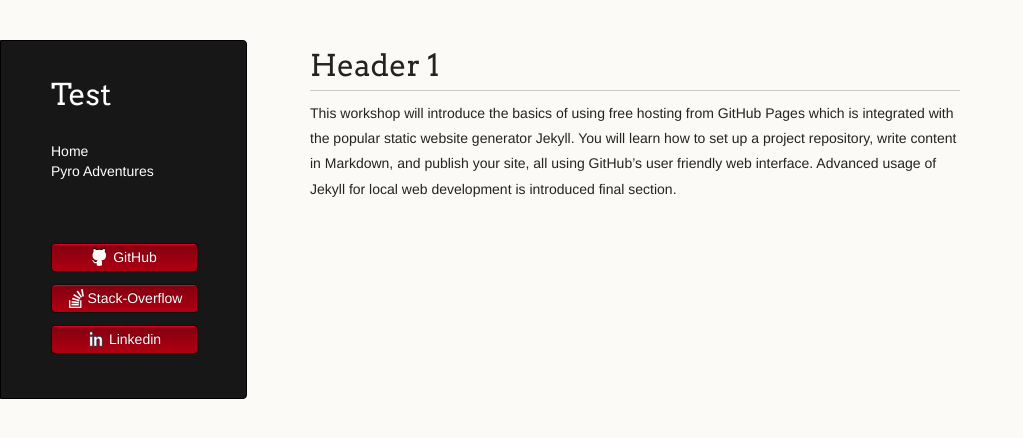
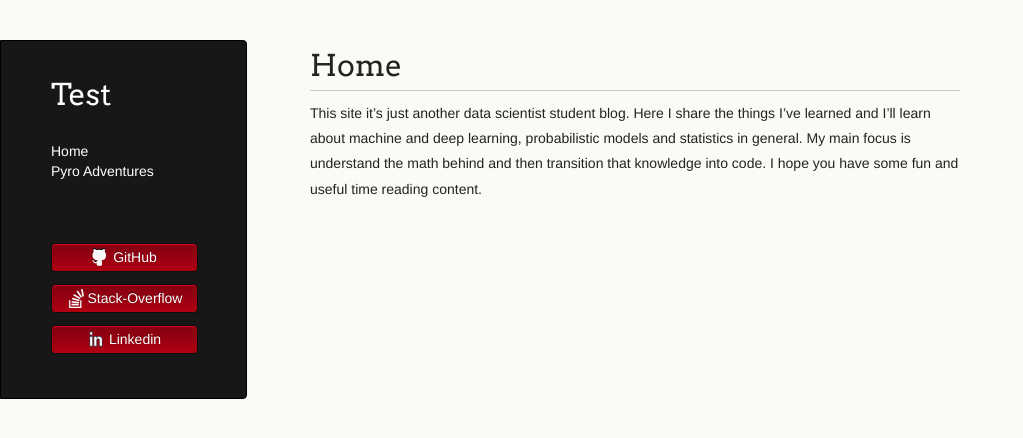
Before and after one commit to LemonPy29/LemonPy29.github.io, a Jekyll site: the page built from index.md, in a window 1280 px wide. Shown: the top 438 px of the page, without its empty margins (0-1023 px from the left). Built offline with Jekyll 4.4.1, drawn with Linux system fonts in a browser that asks for light colours; nearby versions of some CDN libraries; the repository's description, which GitHub fills in, is left out; our own code applies the rules of GitHub Pages for plain Markdown files.

Commit message:
Update index.md

```diff
--- a/index.md
+++ b/index.md
@@ -1,7 +1,6 @@
 ---
 layout: default
 ---
-# Header 1
-This workshop will introduce the basics of using free hosting from GitHub Pages which is integrated with the popular static website generator Jekyll.
-You will learn how to set up a project repository, write content in Markdown, and publish your site, all using GitHub's user friendly web interface.
-Advanced usage of Jekyll for local web development is introduced final section.
+# Home
+
+This site it's just another data scientist student blog. Here I share the things I've learned and I'll learn about machine and deep learning, probabilistic models and statistics in general. My main focus is understand the math behind and then transition that knowledge into code. I hope you have some fun and useful time reading content.
```
